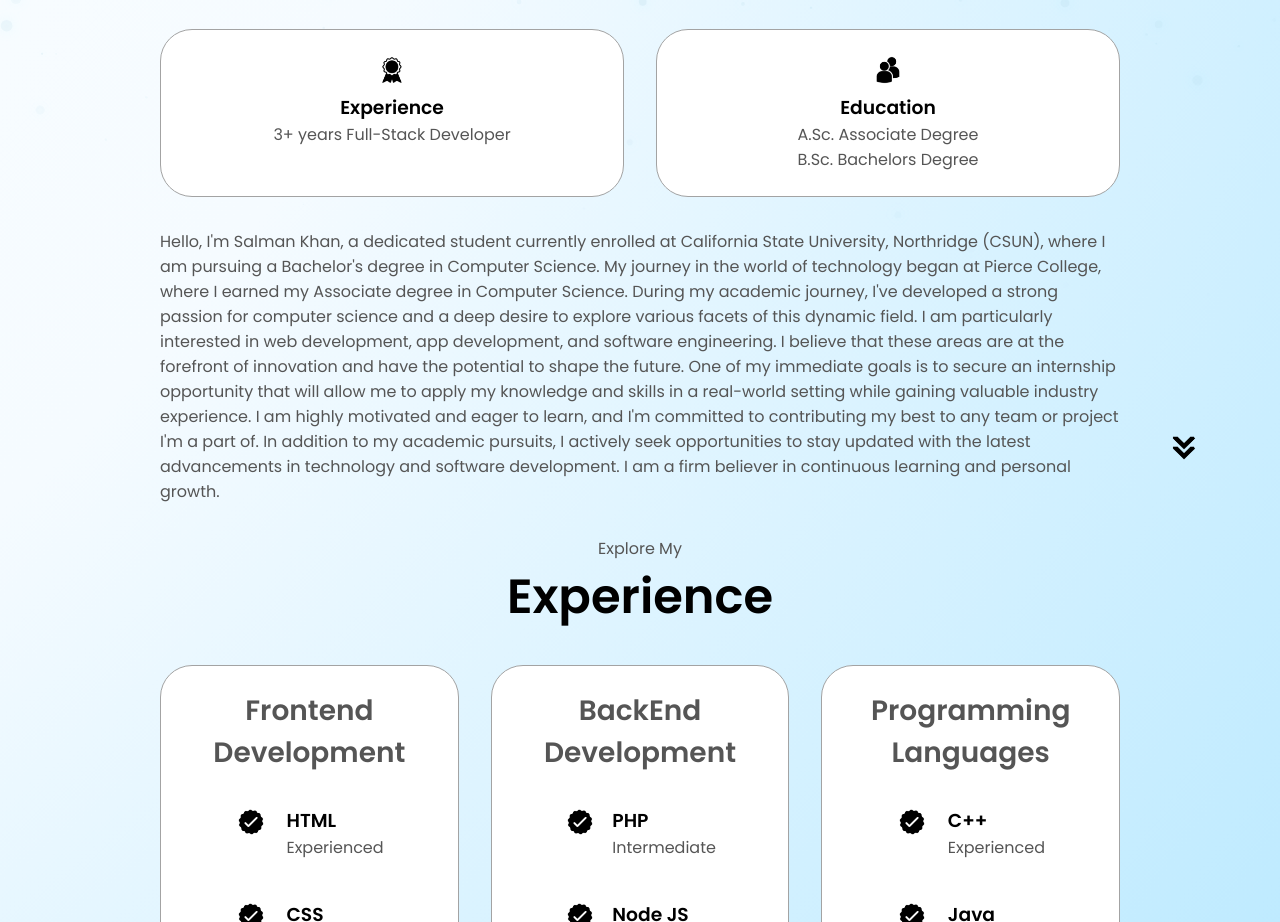
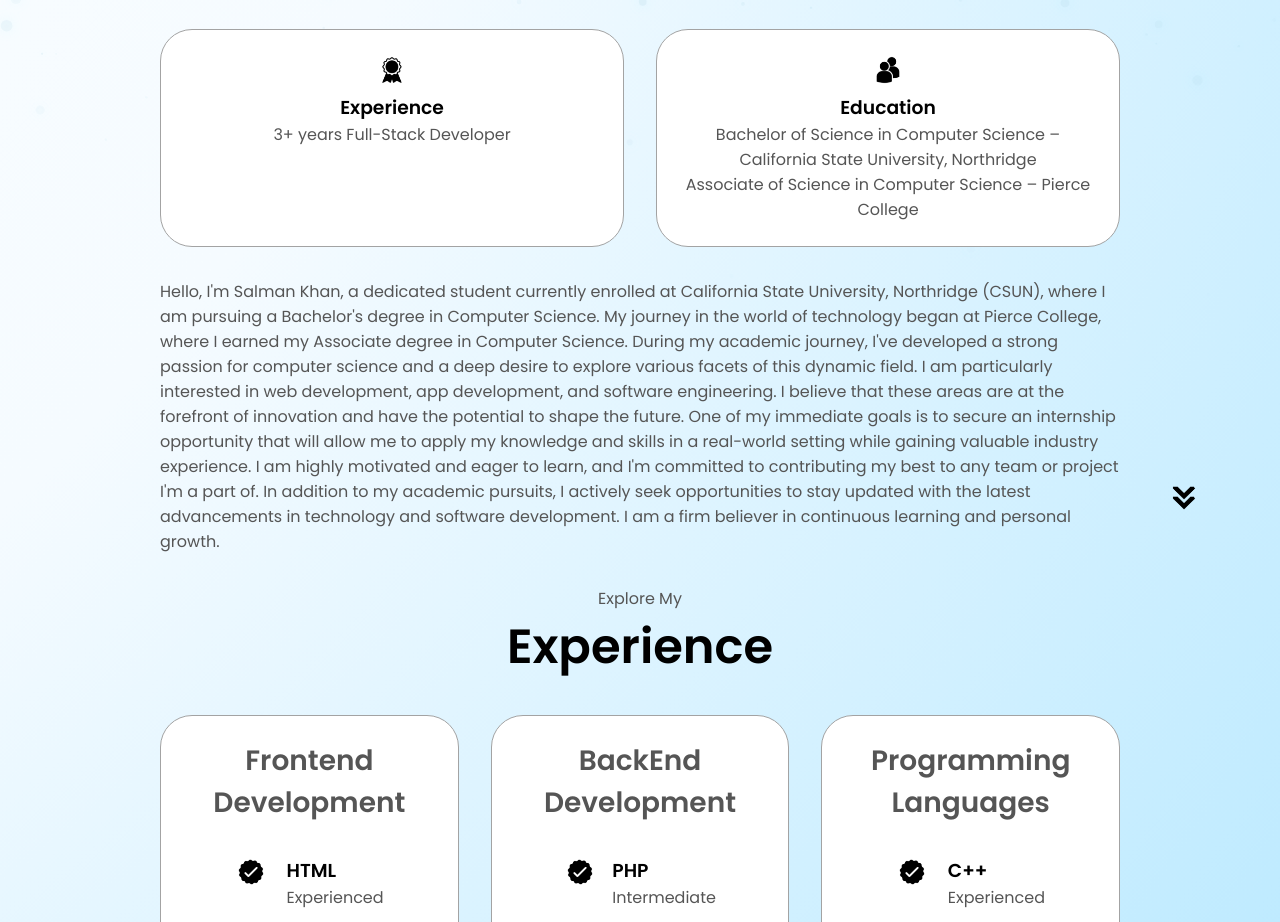
Before and after one commit to salmankhanmsk786/salmankhanmsk786.github.io, a website: page index.html in a window 1280 px wide. Shown: the part 1028-1950 px from the top of the page. Drawn offline with nearby package versions, Linux system fonts and the light colour scheme.

Commit message:
Update education section in index.html for clarity and detail

```diff
--- a/index.html
+++ b/index.html
@@ -123,7 +123,7 @@
 
               />
               <h3>Education</h3>
-              <p>A.Sc. Associate Degree<br />B.Sc. Bachelors Degree</p>
+              <p>Bachelor of Science in Computer Science – California State University, Northridge<br />Associate of Science in Computer Science – Pierce College</p>
             </div>
           </div>
           <div class="text-container">
```
